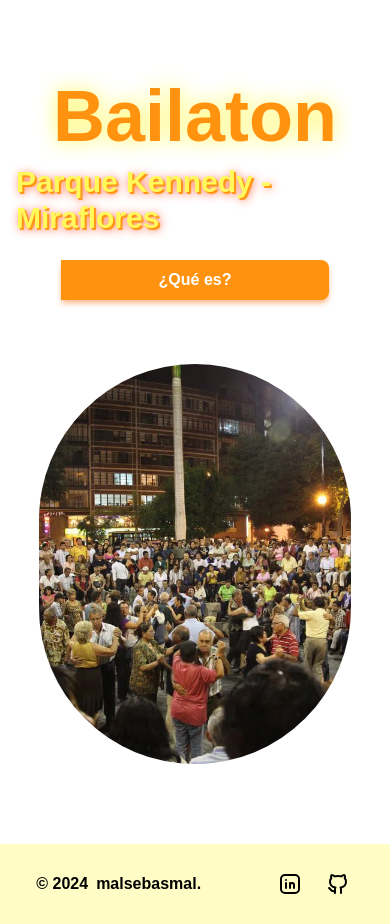
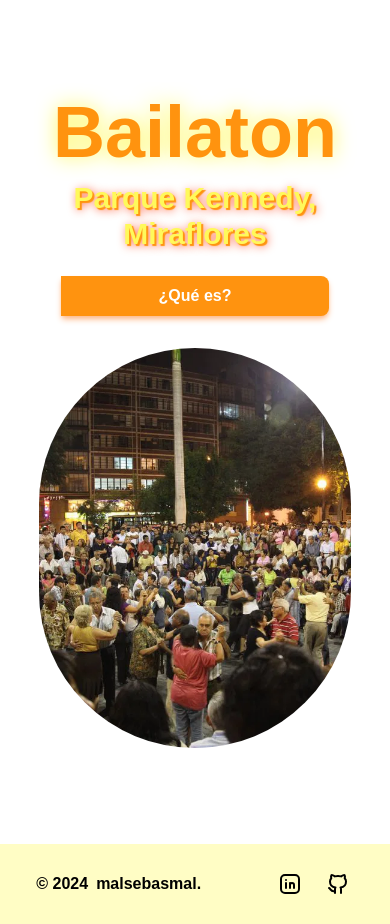
Before and after one commit to malsebasmal/Bailaton, a React (Vite) app: page / in a window 390 px wide. Built offline with nearby package versions, Linux system fonts and the light colour scheme; what tailwindcss-animated would draw is missing.

Commit message:
more responsive

```diff
--- a/src/components/CardWhatIs.tsx
+++ b/src/components/CardWhatIs.tsx
@@ -5,7 +5,7 @@ function CardWhatIs() {
   return (
     <Card className="mtb:max-w-lg mtb:h-auto w-full h-full border-2 border-solid border-org shadow-lg">
       <h2 className="text-2xl font-black text-center">
-        ¿Que es el Bailaton?
+        ¿Qué es el Bailaton?
       </h2>
       <p className="text-gray-700 dark:text-gray-400 text-pretty text-lg">
         <span className="font-black">El Bailaton</span> es una experiencia única que combina <span className="font-black">música, baile y diversión al aire libre</span>.
@@ -14,7 +14,6 @@ function CardWhatIs() {
         <br />
         <span className="font-black">El ambiente es seguro, inclusivo y familiar, libre de alcohol y cigarrillos, gracias a la dedicación de su organizadora</span>.
         Aquí, tanto locales como turistas encuentran un espacio perfecto para bailar o simplemente disfrutar del espectáculo.
-        <br />
         <br />
         Si buscas buena música, comunidad y diversión, el Bailaton es el lugar ideal.
         <br />
--- a/src/pages/HomePage.tsx
+++ b/src/pages/HomePage.tsx
@@ -4,12 +4,12 @@ import { Link } from "react-router-dom"
 
 function HomePage() {
   return (
-    <Section style="flex justify-center items-center gap-16 w-full msm:flex-col-reverse lg:flex-row mtb:[height:calc(100dvh_-_5rem)] h-dvh mtb:p-0 px-4">
+    <Section style="flex justify-center items-center mtb:gap-16 gap-8 w-full msm:flex-col-reverse lg:flex-row mtb:[height:calc(100dvh_-_5rem)] h-dvh mtb:p-0 px-4">
       <CarouselHero />
       <div className="flex flex-col items-center gap-6">
-        <h1 className="flex flex-col items-center gap-3">
+        <h1 className="flex flex-col text-center items-center gap-3">
           <span className="text-7xl font-bold text-shadow-title text-org">Bailaton</span>
-          <span className="text-3xl font-semibold text-shadow-subtitle text-ylw ">Parque Kennedy - Miraflores</span>
+          <span className="text-3xl font-semibold text-shadow-subtitle text-ylw ">Parque Kennedy, Miraflores</span>
         </h1>
         <Link className="w-9/12 shadow-md shadow-orange-300 text-white font-bold rounded-r-lg py-2 px-4 text-center bg-org hover:bg-orange-500 hover:scale-105 transform transition-all duration-300 ease-in-out" to="/whatis">¿Qué es?</Link>
       </div>
```
